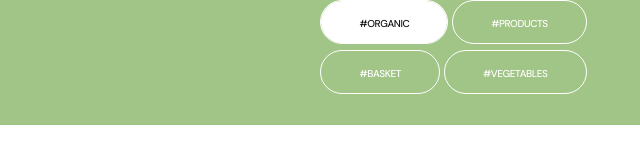
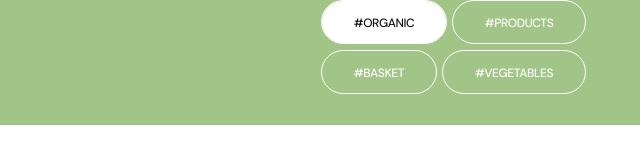
Before and after one commit to elias-291356/first-project-team-2, a website built with Vite: page src/index.html in a window 1280 px wide. Shown: the part 652-797 px from the top of the page, 640-1280 px from the left. Built offline with nearby package versions, Linux system fonts and the light colour scheme.

Commit message:
font size link

```diff
--- a/src/css/layout/hero.css
+++ b/src/css/layout/hero.css
@@ -304,12 +304,19 @@
     row-gap: 8px;
   }
 
+  .hero-list-link {
+    font-size: 12px;
+  }
+
+
+
   .bcg-client {
     margin-bottom: 4px;
   }
 
   .hero-list-item {
-    padding: 10px 25px;
+    padding: 10px 20px;
+
 
   }
 }
@@ -387,7 +394,8 @@
   }
 
   .hero-list-item {
-    padding: 12px 38px;
+    padding: 12px 32px;
+
 
   }
 }
```
